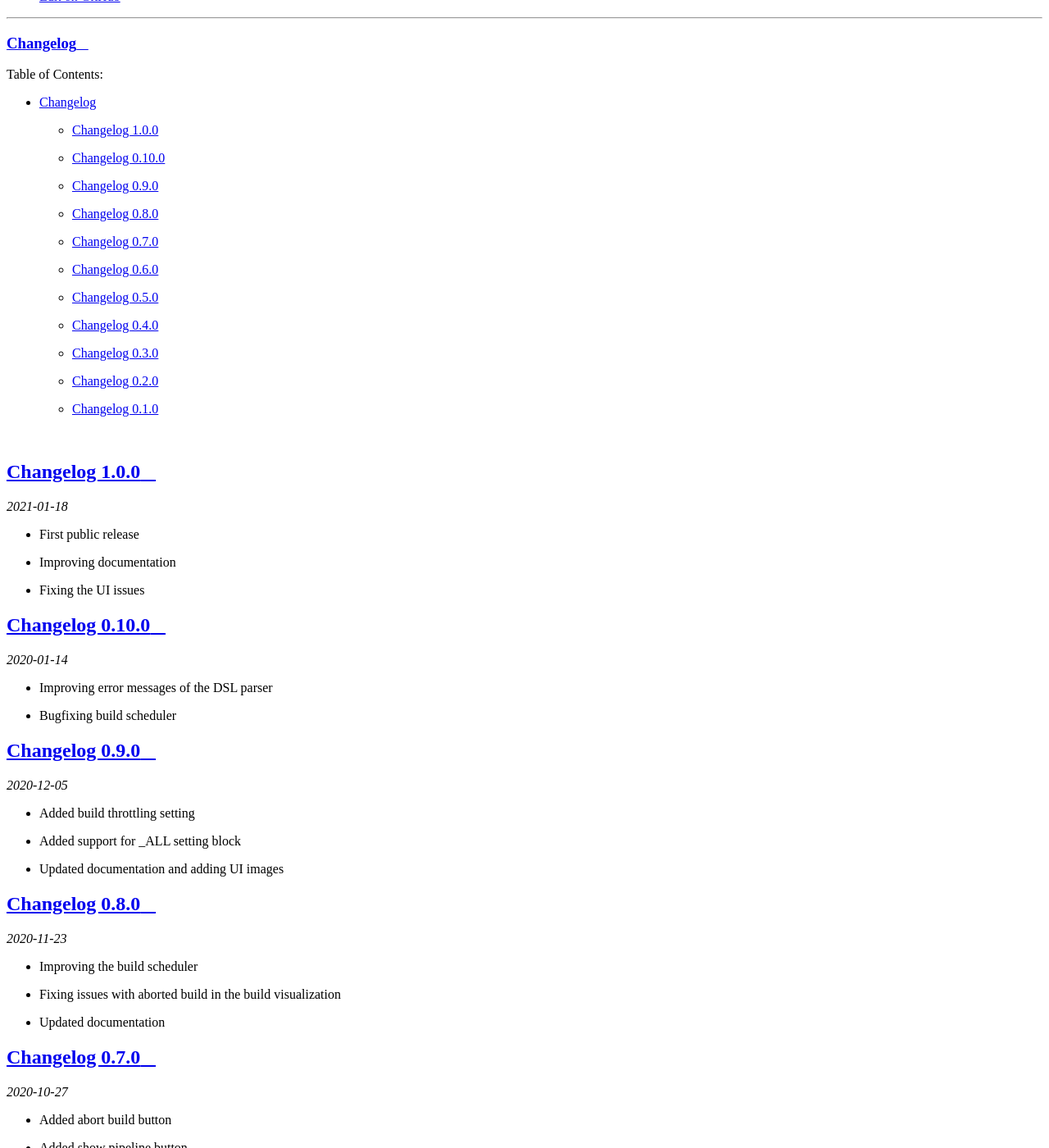
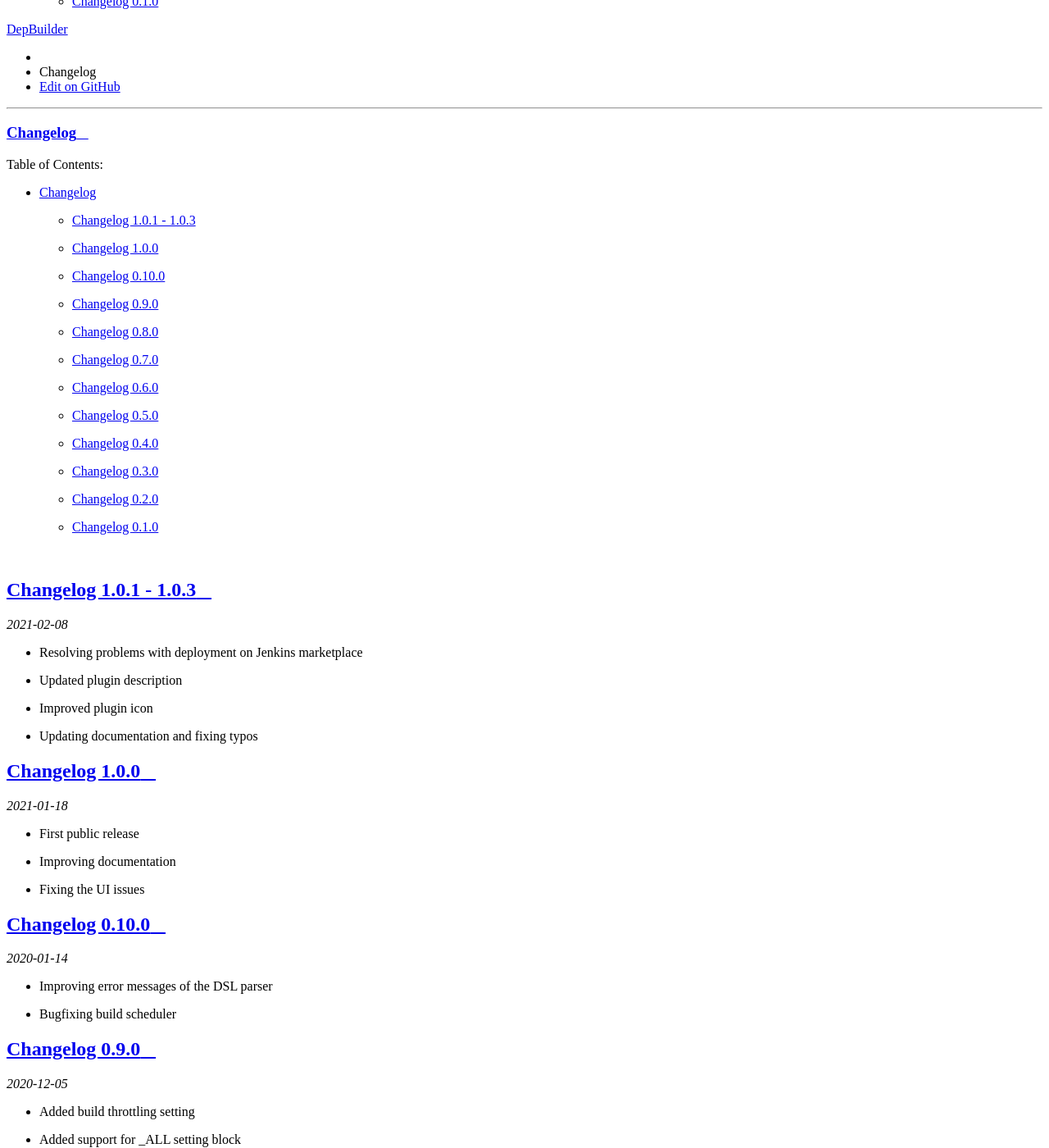
Before and after one commit to jenkinsci/depbuilder-plugin, a Sphinx documentation site: the page built from docs/docs/007_changelog.rst, in a window 1280 px wide and 1400 px high, scrolled down 568 px. Shown: the whole window at 82% size. Built offline with Sphinx 7.4.7 and the Read the Docs theme 2.0.0, drawn with Linux system fonts in a browser that asks for light colours; some of the changed text lies outside the part shown.

Commit message:
Plugin icon update, updating changelog

```diff
--- a/docs/conf.py
+++ b/docs/conf.py
@@ -20,7 +20,7 @@
 # -- Project information -----------------------------------------------------
 
 project = 'DepBuilder'
-copyright = '2020, RoyalSloth'
+copyright = '2021, RoyalSloth'
 author = 'RoyalSloth'
 
 # The short X.Y version
@@ -105,7 +105,8 @@ html_context = {
 }
 
 html_show_sourcelink = False
-html_logo = "_static/docs_logo.png"
+#html_logo = "_static/docs_logo.png"
+html_logo = "_static/depbuilder_logo_min.svg"
 html_theme_options = {
     'logo_only': True,
     'display_version': True,
--- a/docs/docs/007_changelog.rst
+++ b/docs/docs/007_changelog.rst
@@ -4,6 +4,15 @@ Changelog
 .. contents:: Table of Contents:
 
 |
+
+Changelog 1.0.1 - 1.0.3
+-------------------------
+*2021-02-08*
+
+- Resolving problems with deployment on Jenkins marketplace
+- Updated plugin description
+- Improved plugin icon
+- Updating documentation and fixing typos
 
 
 Changelog 1.0.0
```
Also changed, not shown: docs/_static/depbuilder_logo_dark.svg (added), docs/_static/depbuilder_logo_min.svg (added), docs/_static/docs_logo.png (deleted), docs/_static/logo_dark_min.png, src/main/webapp/icons/depbuilder.png.
